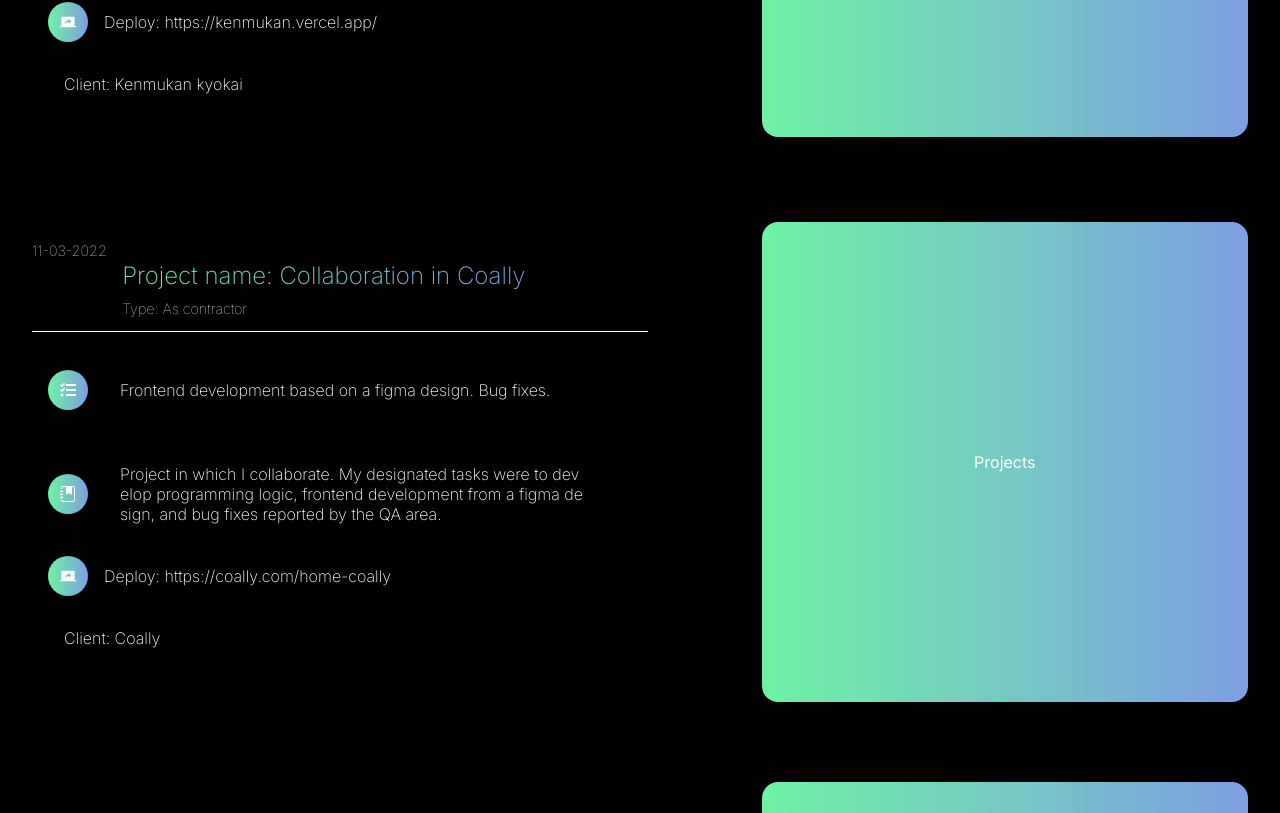
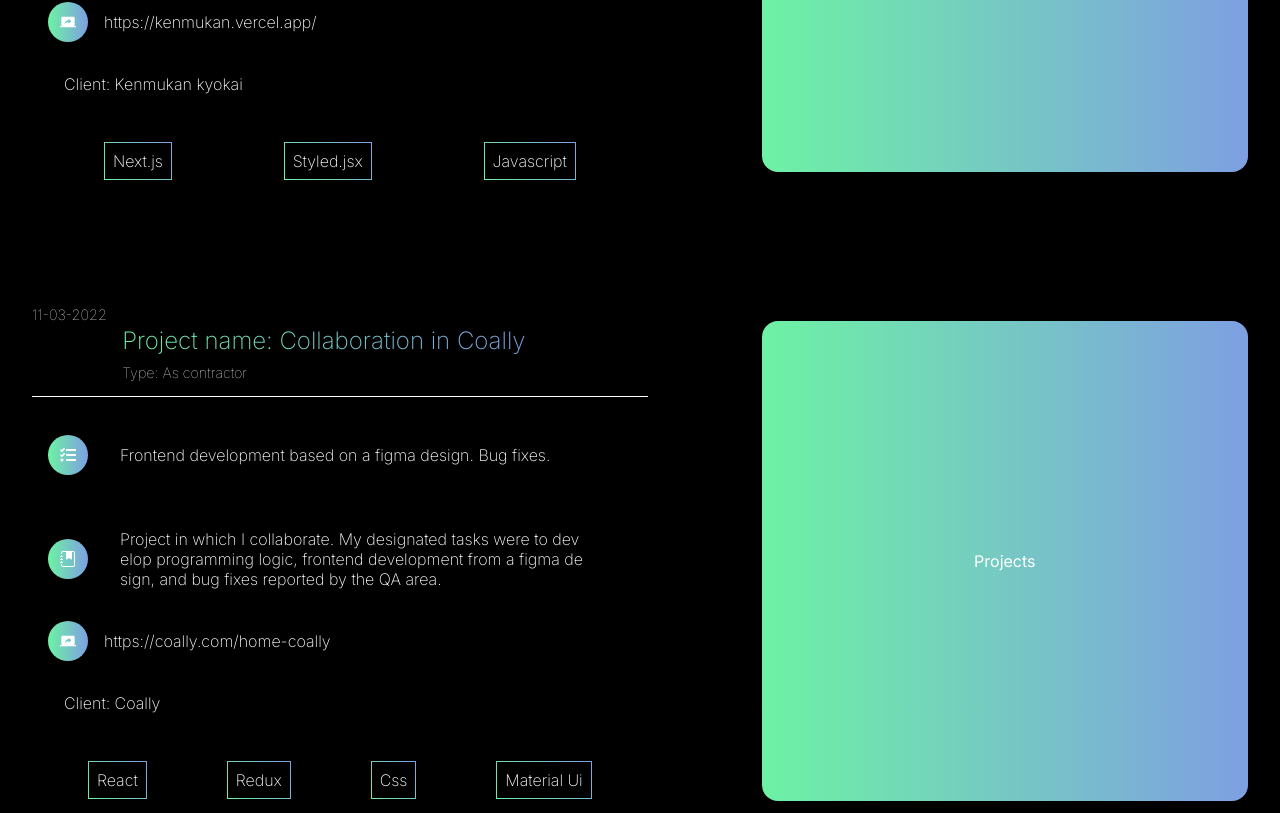
Before and after one commit to NahuelCempellin/PortfolioFinal, a React (Vite) app: page /projects in a window 1280 px wide. Shown: the part 1323-2136 px from the top of the page. Built offline with nearby package versions, Linux system fonts and the light colour scheme.

Commit message:
technologies add

```diff
--- a/src/components/project-view/ProjectPresentation.jsx
+++ b/src/components/project-view/ProjectPresentation.jsx
@@ -54,7 +54,7 @@
                                     <div>
                                         <MdScreenShare/>
                                     </div>
-                               <a href={el.link} target='_blank'>Deploy: {el.link}</a>
+                               <a href={el.link} target='_blank'>{el.link}</a>
                             </div>
                                 {
                                     el.client.clientName?
@@ -63,6 +63,14 @@
                             </div>
                                 :null
                                 }
+
+                            <div className='technologies-pr'>
+                                {el.technologies.map((e)=>{
+                                    return(
+                                        <p>{e}</p>
+                                    )
+                                })}
+                            </div>
                                </div>
                                 </div>
                             </div>
--- a/src/components/project-view/mocked-data.js
+++ b/src/components/project-view/mocked-data.js
@@ -33,16 +33,7 @@
             image4:kmk4,
         },
         tasks:'create page layout, perform frontend logic. Deploy',
-        technologies:{
-            tech1:'Next.js',
-            tech2:'Styled.jsx',
-            tech3:'Javascript',
-            tech4:'',
-            tech5:'',
-            tech6:'',
-            tech7:'',
-            tech8:'',
-        },
+        technologies:['Next.js','Styled.jsx','Javascript'],
         date:'08/20/2022',
         link:'https://kenmukan.vercel.app/',
         text:'It is a project still in development, where I am developing a web page for my martial arts dojo, with the idea of ​​attracting more students to the institution and spreading the word about the art of Japanese fencing.',
@@ -61,16 +52,7 @@
             image4:'',
         },
         tasks:'Frontend development based on a figma design. Bug fixes.',
-        technologies:{
-            tech1:'React',
-            tech2:'Redux',
-            tech3:'Css',
-            tech4:'Material Ui',
-            tech5:'',
-            tech6:'',
-            tech7:'',
-            tech8:'',
-        },
+        technologies:['React','Redux','Css','Material Ui'],
         date:'11-03-2022',
         link:'https://coally.com/home-coally',
         text:'Project in which I collaborate. My designated tasks were to develop programming logic, frontend development from a figma design, and bug fixes reported by the QA area.',
@@ -89,16 +71,7 @@
             image4:galu4,
         },
         tasks:'Frontend layout design - programming logic',
-        technologies:{
-            tech1:'React',
-            tech2:'Vite',
-            tech3:'Tailwind-css',
-            tech4:'Redux',
-            tech5:'Javascript',
-            tech6:'',
-            tech7:'',
-            tech8:'',
-        },
+        technologies:['React','Vite','Tailwind-css','Redux','Javascript'],
         date:'12-09-2022',
         link:'',
         text:'Project in development, in which I made the design of the page and the programming logic.',
@@ -118,16 +91,7 @@
             image4:'',
         },
         tasks:'Frontend development practice.',
-        technologies:{
-            tech1:'React',
-            tech2:'Redux',
-            tech3:'Styled-components',
-            tech4:'',
-            tech5:'',
-            tech6:'',
-            tech7:'',
-            tech8:'',
-        },
+        technologies:['React','Redux','Styled-components'],
         date:'08-08-2023',
         link:'https://credit-card-smoky.vercel.app',
         text:'Practice of frontend mentor.',
@@ -146,16 +110,7 @@
             image4:'',
         },
         tasks:'',
-        technologies:{
-            tech1:'React',
-            tech2:'Redux',
-            tech3:'Styled-components',
-            tech4:'',
-            tech5:'',
-            tech6:'',
-            tech7:'',
-            tech8:'',
-        },
+        technologies:['React','Redux','Styled-components'],
         date:'08-09-2022',
         link:'https://switchermaster.vercel.app',
         text:'Frontend mentor practice',
@@ -175,16 +130,7 @@
             image4:'',
         },
         tasks:'Frontend development',
-        technologies:{
-            tech1:'Next.js',
-            tech2:'Styled.jsx',
-            tech3:'',
-            tech4:'',
-            tech5:'',
-            tech6:'',
-            tech7:'',
-            tech8:'',
-        },
+        technologies:['Next.js','Styled.jsx'],
         date:'07-01-2022',
         link:'https://portfolio-mu-lovat-51.vercel.app',
         text:'My first portfolio developed after ending my studies',
--- a/src/components/project-view/project-view.css
+++ b/src/components/project-view/project-view.css
@@ -129,3 +129,22 @@
     word-break: break-all;
     width: 80%;
 }
+
+.technologies-pr{
+    width: 100%;
+    display: flex;
+    align-items: center;
+    justify-content: space-around;
+
+}
+
+.technologies-pr p{
+
+    padding: .5em;
+    width: fit-content;
+    border-radius: 10px;
+    border: 1px solid;
+    border-bottom-left-radius: 10px;
+    border-bottom-right-radius: 10px;
+    border-image: linear-gradient(45deg, #6df2a4, #7e9fe3) 1;
+}
```
